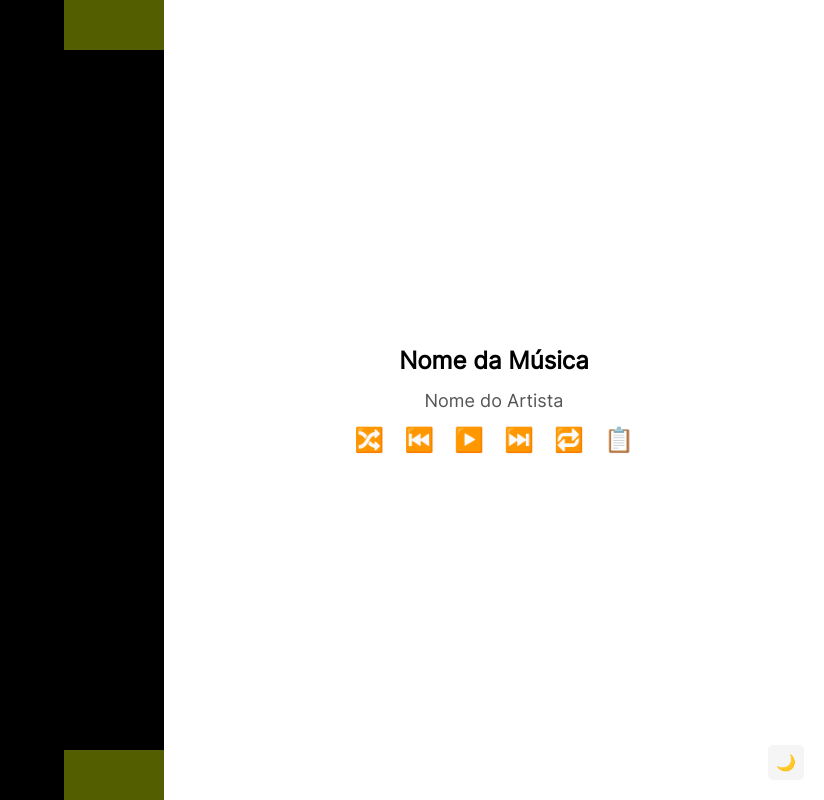
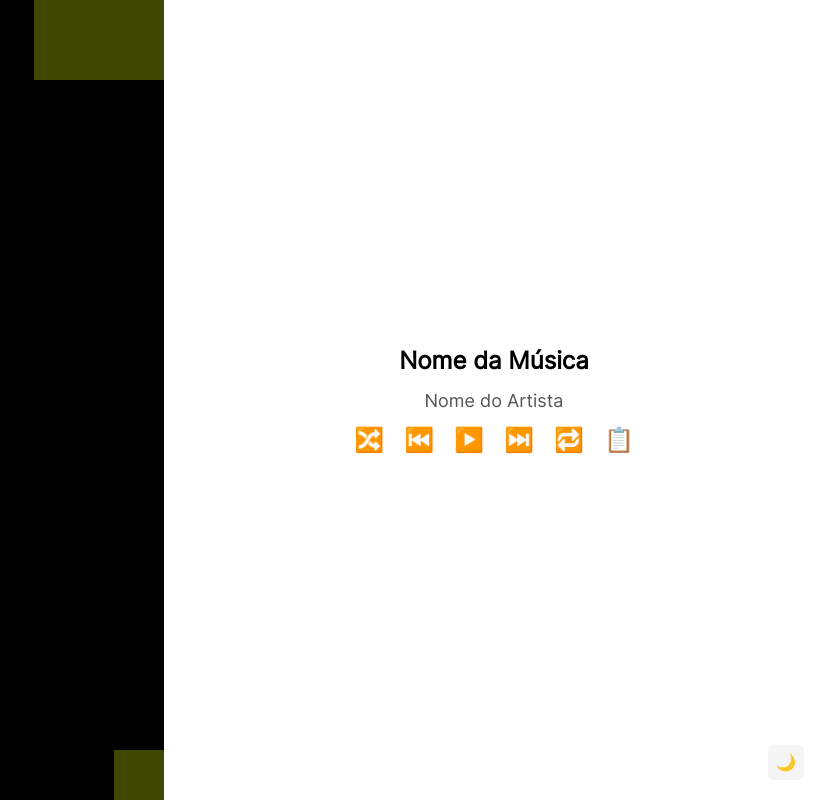
Before and after one commit to lovesongsapp/music, a plain HTML site: page index.html in a window 1280 px wide. Shown: the whole page, without its empty margins (456-1280 px from the left). Drawn offline with Linux system fonts and the light colour scheme.

Commit message:
Update styles.css

```diff
--- a/css/styles.css
+++ b/css/styles.css
@@ -191,9 +191,9 @@ body {
   position: absolute;
   right: 0;
   bottom: 0;
-  width: 100px;
+  width: 50px;
   height: 50px;
-  background: rgba(225, 255, 0, 0.367);
+  background: rgba(225, 255, 0, 0.282);
 }
 
 /* Furo canto superior direito (configurações) */
@@ -201,7 +201,7 @@ body {
   position: absolute;
   right: 0;
   top: 0;
-  width: 100px;
-  height: 50px;
- background: rgba(225, 255, 0, 0.367);
+  width: 130px;
+  height: 80px;
+ background: rgba(225, 255, 0, 0.282);
 }
```
